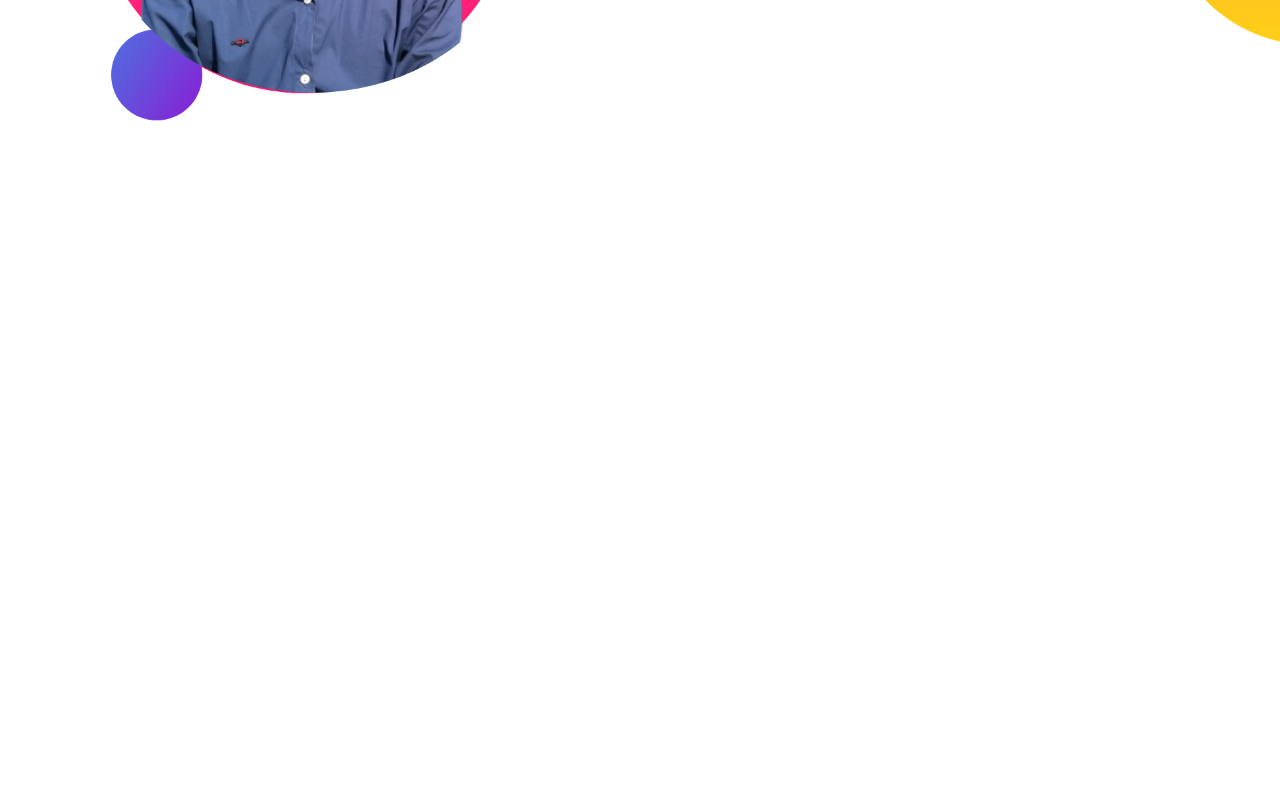
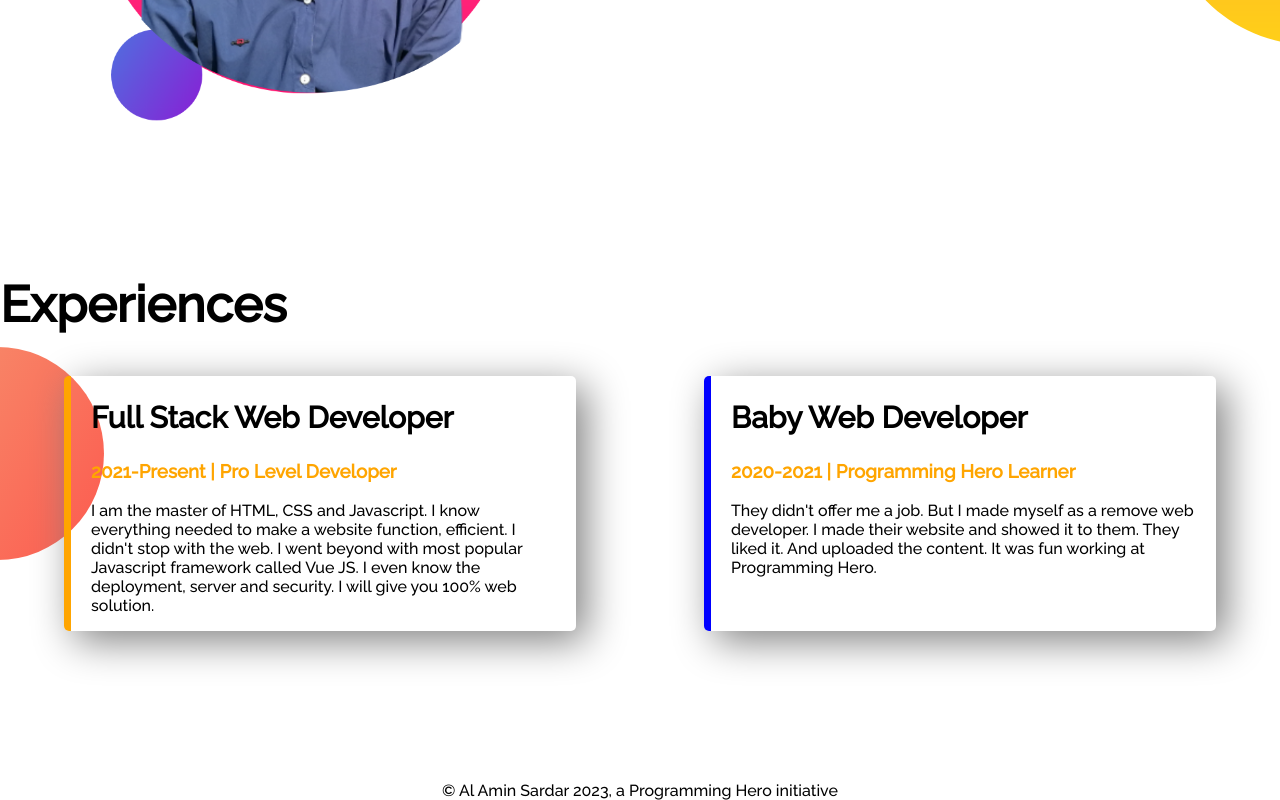
Before and after one commit to alaminsardar227/Project-00, a plain HTML site: page index.html in a window 1280 px wide. Shown: the part 959-1759 px from the top of the page. Before the commit the page ends 1234 px from the top, so only its background shows below. Drawn offline with Linux system fonts and the light colour scheme.

Commit message:
last added done

```diff
--- a/index.html
+++ b/index.html
@@ -13,7 +13,7 @@
 </head>
 
 <body>
-    <section class="top-bannar">
+    <section class="top-bannar flexible-container">
         <div class="hlaf-with">
             <h1>Welcome to</h1>
             <h1><span class="orange">Al Amin Sardar</span> World !!</h1>
@@ -34,7 +34,7 @@
 
 
 
-    <section class="gream-big">
+    <section class="gream-big flexible-container">
         <div class="hlaf-with">
             <img src="images/sardar2.png" alt="">
         </div>
@@ -48,6 +48,32 @@
         </div>
     </section>
 
+
+    <section class="alamin-dream">
+        <h1>Experiences</h1>
+        <div class="flexible-container">
+            <div id="full-stack" class="flexible-are">
+                <h2>Full Stack Web Developer</h2>
+                <h3 class="orange">2021-Present | Pro Level Developer</h3>
+                <p>I am the master of HTML, CSS and Javascript. I know everything needed to make a website function,
+                    efficient. I didn't stop with the web. I went beyond with most popular Javascript framework called
+                    Vue
+                    JS. I even know the deployment, server and security. I will give you 100% web solution.</p>
+            </div>
+
+            <div id="baby-web" class="flexible-are">
+                <h2>Baby Web Developer</h2>
+                <h3 class="orange">2020-2021 | Programming Hero Learner</h3>
+                <p>They didn't offer me a job. But I made myself as a remove web developer. I made their website and
+                    showed
+                    it to them. They liked it. And uploaded the content. It was fun working at Programming Hero.</p>
+            </div>
+        </div>
+    </section>
+
 </body>
+<footer>
+    © Al Amin Sardar 2023, a Programming Hero initiative
+</footer>
 
 </html>
--- a/style.css
+++ b/style.css
@@ -11,7 +11,7 @@ h1 {
     color: orange;
 }
 
-section {
+.flexible-container {
     display: flex;
     margin-bottom: 150px;
 }
@@ -52,3 +52,36 @@ section {
     background-position: right;
     padding-right: 10px;
 }
+
+.flexible-are {
+    box-shadow: 10px 10px 40px gray;
+    width: 40%;
+    border-radius: 5px;
+    margin-left: 5%;
+    margin-right: 5%;
+    padding-left: 20px;
+    padding-right: 20px;
+}
+
+h2 {
+    font-size: 30px;
+
+}
+
+.alamin-dream {
+    background-image: url(images/exp-bg.png);
+    background-repeat: no-repeat;
+    background-position: left;
+}
+
+#full-stack {
+    border-left: 7px solid orange;
+}
+
+#baby-web {
+    border-left: 7px solid blue;
+}
+
+footer {
+    text-align: center;
+}
```
